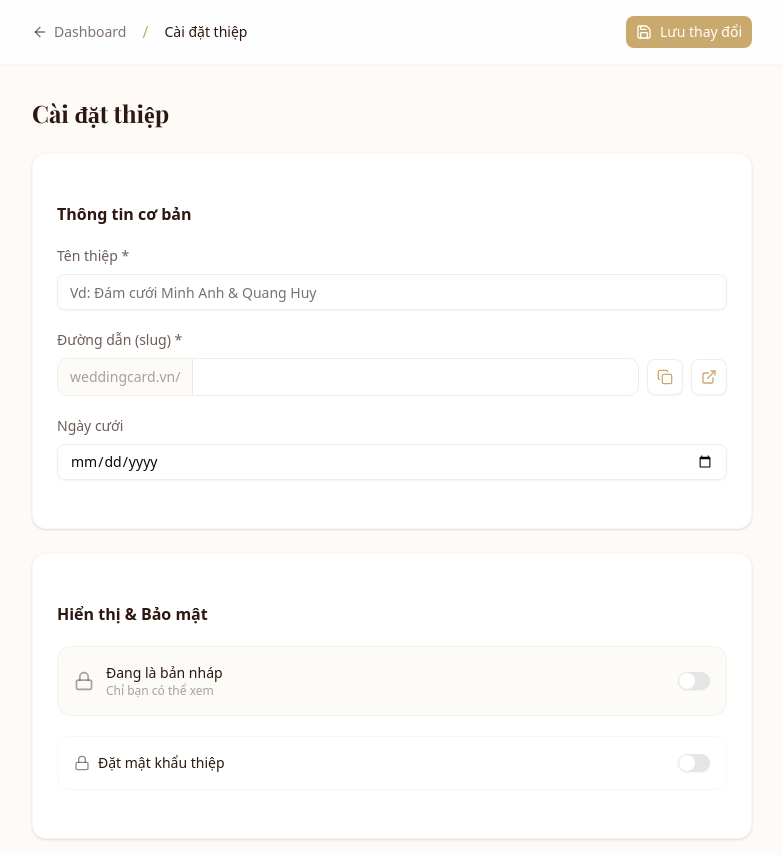
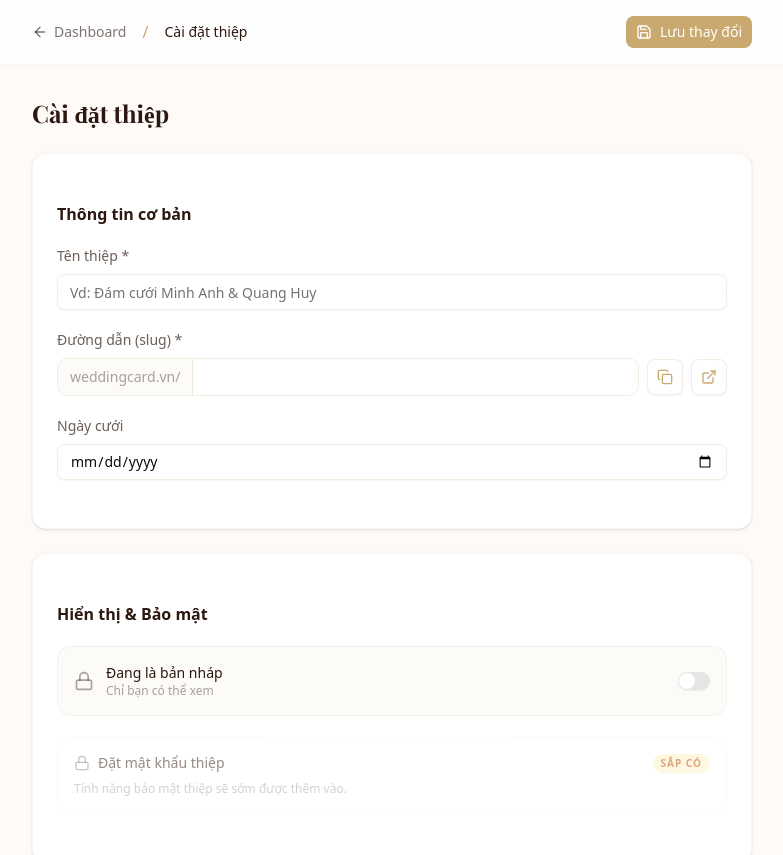
Before and after one commit to Coang2623/weddingcard-vn, a Next.js app: page /dashboard/settings/1 in a window 1280 px wide. Shown: the top 855 px of the page, without its empty margins (248-1031 px from the left). Built offline with nearby package versions, Linux system fonts and the light colour scheme; no server answers; the database is empty; a web font is replaced by a local one.

Commit message:
fix: remove password from settings update query (column not in DB yet), show coming soon badge

```diff
--- a/src/app/dashboard/settings/[id]/page.tsx
+++ b/src/app/dashboard/settings/[id]/page.tsx
@@ -19,7 +19,6 @@ interface Invitation {
     slug: string
     wedding_date: string | null
     is_published: boolean
-    password: string | null
 }
 
 export default function SettingsPage() {
@@ -36,8 +35,6 @@ export default function SettingsPage() {
     const [slug, setSlug] = useState('')
     const [weddingDate, setWeddingDate] = useState('')
     const [isPublished, setIsPublished] = useState(false)
-    const [password, setPassword] = useState('')
-    const [usePassword, setUsePassword] = useState(false)
 
     useEffect(() => {
         async function load() {
@@ -49,8 +46,6 @@ export default function SettingsPage() {
                 setSlug(data.slug)
                 setWeddingDate(data.wedding_date?.split('T')[0] || '')
                 setIsPublished(data.is_published)
-                setPassword(data.password || '')
-                setUsePassword(!!data.password)
             }
             setLoading(false)
         }
@@ -64,12 +59,12 @@ export default function SettingsPage() {
         }
         setSaving(true)
         const supabase = createClient()
+        // Note: 'password' column not yet in DB — only update available columns
         const { error } = await supabase.from('invitations').update({
             title: title.trim(),
             slug: slug.trim().toLowerCase().replace(/\s+/g, '-'),
             wedding_date: weddingDate || null,
             is_published: isPublished,
-            password: usePassword && password ? password : null,
         }).eq('id', id)
 
         setSaving(false)
@@ -192,27 +187,16 @@ export default function SettingsPage() {
                                 <Switch checked={isPublished} onCheckedChange={setIsPublished} />
                             </div>
 
-                            <div className="p-4 rounded-xl border border-[#c9a96e]/10 space-y-3">
+                            {/* Password - coming soon until DB column is added */}
+                            <div className="p-4 rounded-xl border border-[#c9a96e]/10 space-y-2 opacity-50">
                                 <div className="flex items-center justify-between">
                                     <div className="flex items-center gap-2">
                                         <Lock className="w-4 h-4 text-[#2c1810]/50" />
                                         <p className="font-medium text-sm text-[#2c1810]">Đặt mật khẩu thiệp</p>
                                     </div>
-                                    <Switch checked={usePassword} onCheckedChange={setUsePassword} />
+                                    <span className="text-[10px] uppercase tracking-widest bg-amber-100 text-amber-700 px-2 py-0.5 rounded-full font-semibold">Sắp có</span>
                                 </div>
-                                {usePassword && (
-                                    <motion.div initial={{ opacity: 0, height: 0 }} animate={{ opacity: 1, height: 'auto' }}>
-                                        <Input
-                                            placeholder="Nhập mật khẩu (vd: 1234)"
-                                            value={password}
-                                            onChange={e => setPassword(e.target.value)}
-                                            className="border-[#c9a96e]/20 focus:border-[#c9a96e] mt-2"
-                                        />
-                                        <p className="text-xs text-[#2c1810]/40 mt-1.5">
-                                            Khách sẽ cần nhập mật khẩu này để xem thiệp
-                                        </p>
-                                    </motion.div>
-                                )}
+                                <p className="text-xs text-[#2c1810]/40">Tính năng bảo mật thiệp sẽ sớm được thêm vào.</p>
                             </div>
                         </CardContent>
                     </Card>
```
